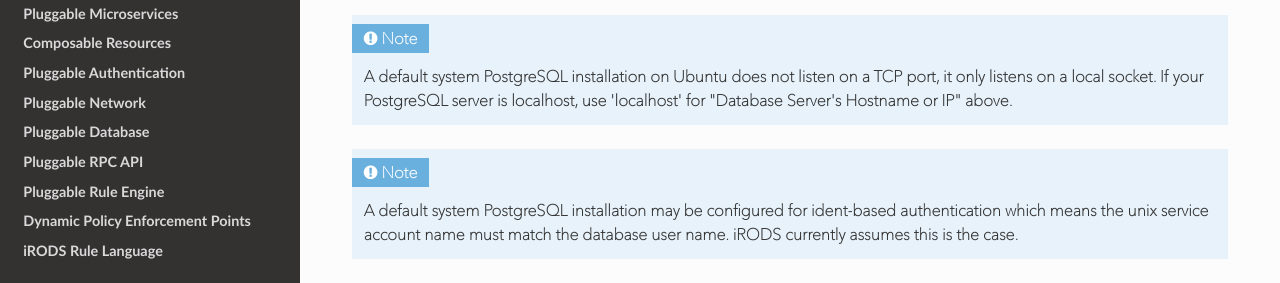
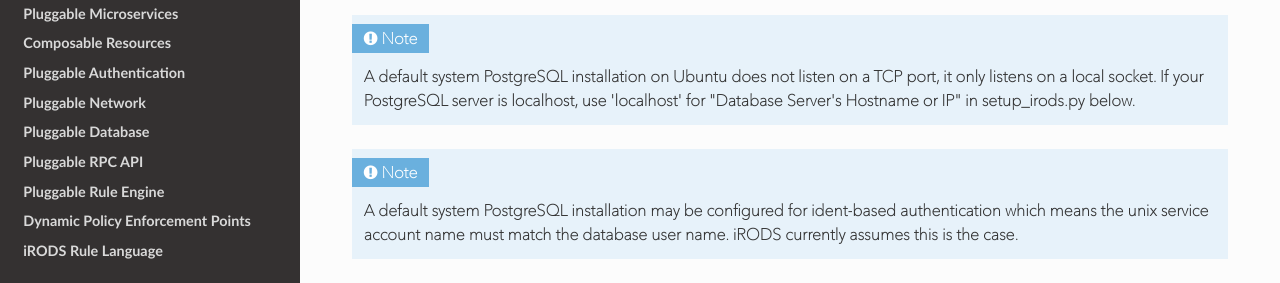
Before and after one commit to irods/irods_docs, an MkDocs documentation site: the page built from docs/getting_started/installation.md, in a window 1280 px wide and 900 px high, scrolled down 1051 px. Shown: the part 194-477 px from the top of the window. Built offline with MkDocs 1.6.1, drawn with Linux system fonts in a browser that asks for light colours; nearby versions of some CDN libraries; old or Windows-style settings are respelled for this version of MkDocs.

Commit message:
Fix incorrect location-sensitive verbiage
In the installation instructions, some instructions for configuration of
the postgreSQL database refer to something "above" that is actually
"below" where it is located.

```diff
--- a/docs/getting_started/installation.md
+++ b/docs/getting_started/installation.md
@@ -47,7 +47,7 @@
 ~~~
 
 !!! Note
-    A default system PostgreSQL installation on Ubuntu does not listen on a TCP port, it only listens on a local socket.  If your PostgreSQL server is localhost, use 'localhost' for "Database Server's Hostname or IP" above.
+    A default system PostgreSQL installation on Ubuntu does not listen on a TCP port, it only listens on a local socket.  If your PostgreSQL server is localhost, use 'localhost' for "Database Server's Hostname or IP" in setup_irods.py below.
 
 !!! Note
     A default system PostgreSQL installation may be configured for ident-based authentication which means the unix service account name must match the database user name.  iRODS currently assumes this is the case.
```
